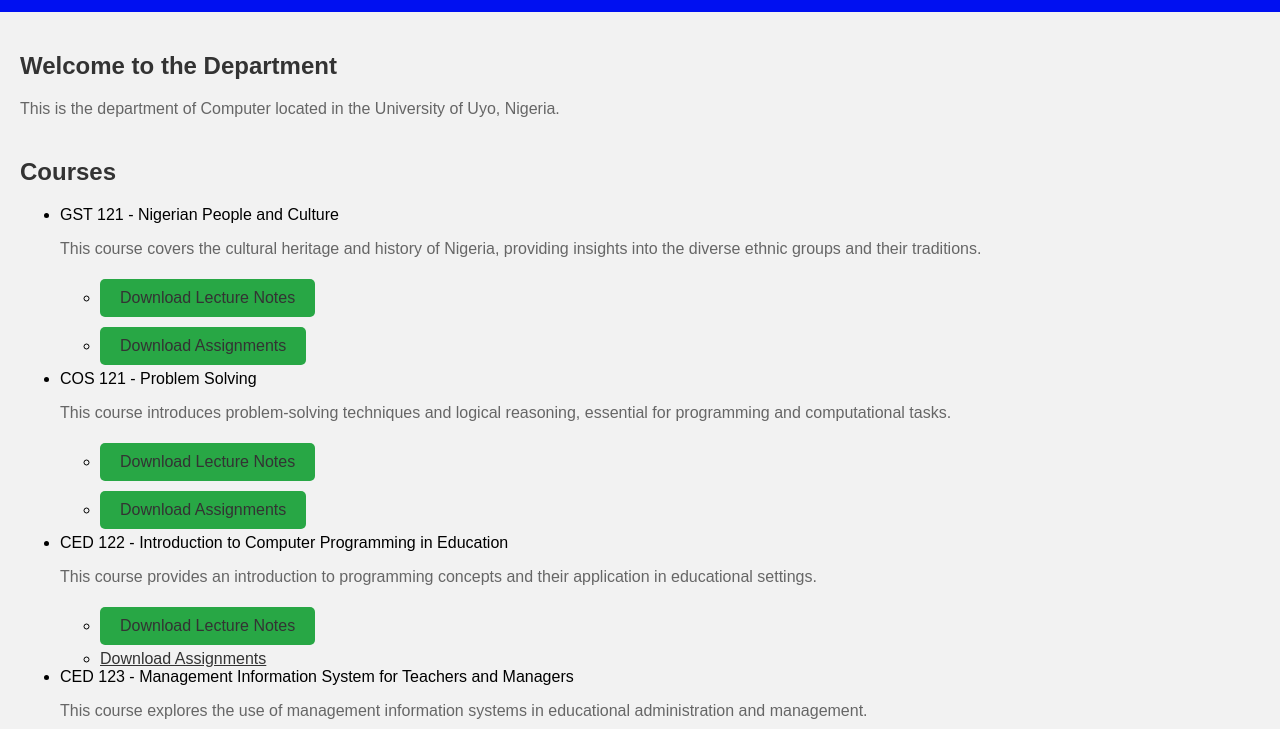
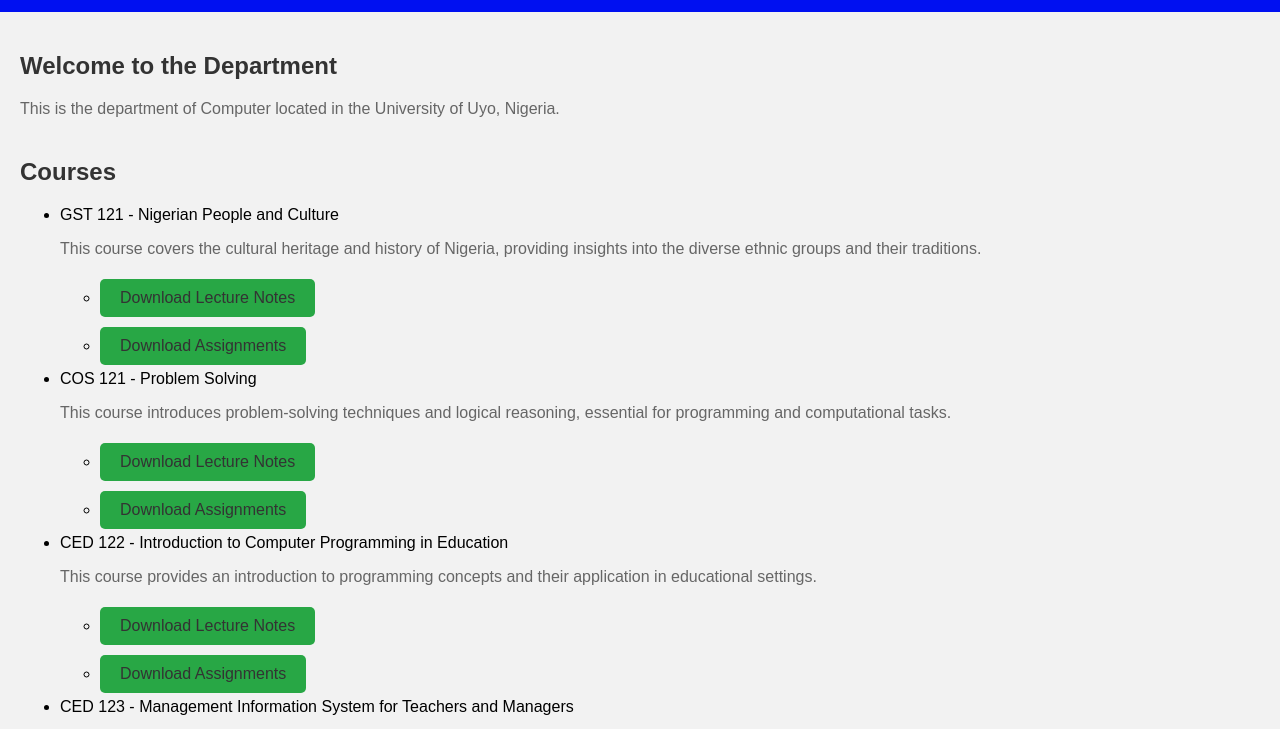
Before and after one commit to NdifrekeBassey/Uniuyo, a plain HTML site: page cresa.html in a window 1280 px wide. Shown: the part 215-944 px from the top of the page. Drawn offline with Linux system fonts and the light colour scheme.

Commit message:
Minor Update

```diff
--- a/cresa.html
+++ b/cresa.html
@@ -65,7 +65,7 @@
                         settings.</p>
                     <ul class="dropdown">
                         <li><a href="https://docs.google.com/document/d/1HXWNXs2XdzalnVjfrtMSUfBeqQg-xEmp/edit?usp=sharing&ouid=112098823276906306688&rtpof=true&sd=true" class="download-btn">Download Lecture Notes</a></li>
-                        <li><a href="#">Download Assignments</a></li>
+                        <li><a href="#" class="download-btn">Download Assignments</a></li>
                     </ul>
                 </li>
                 <li>
```
